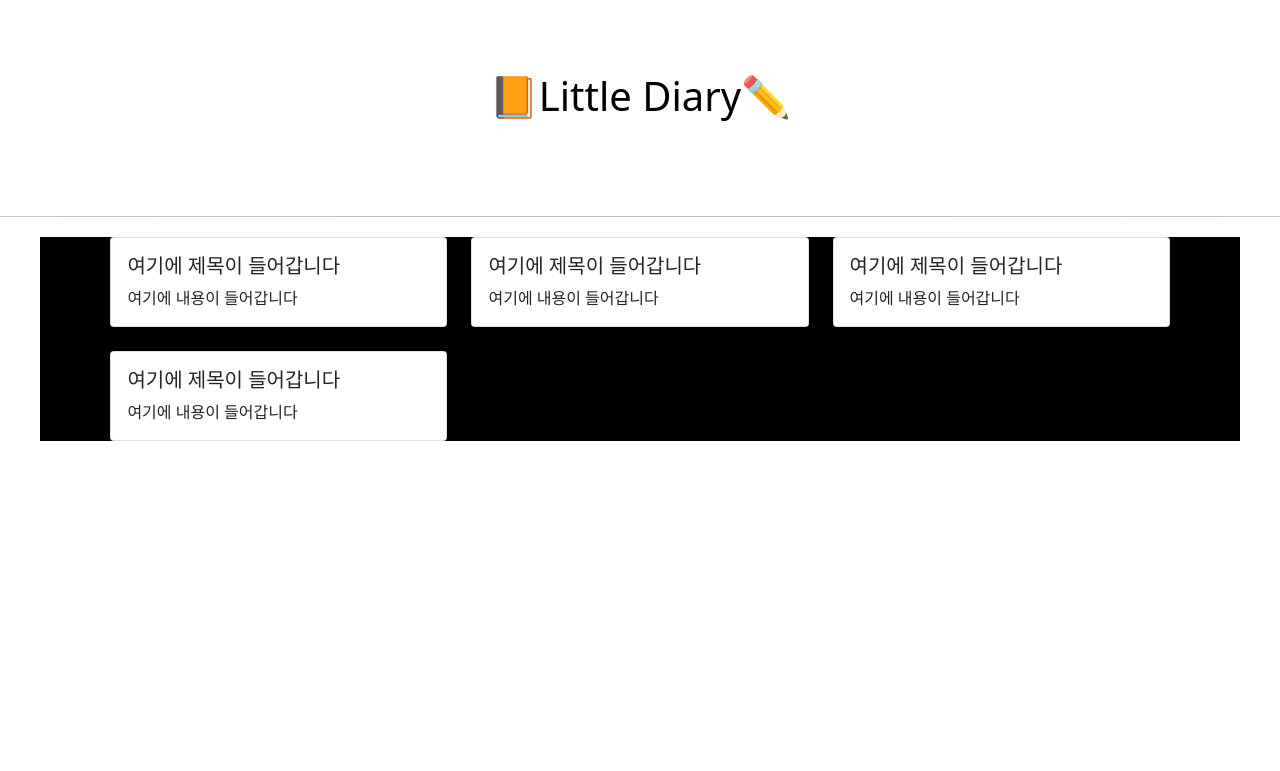
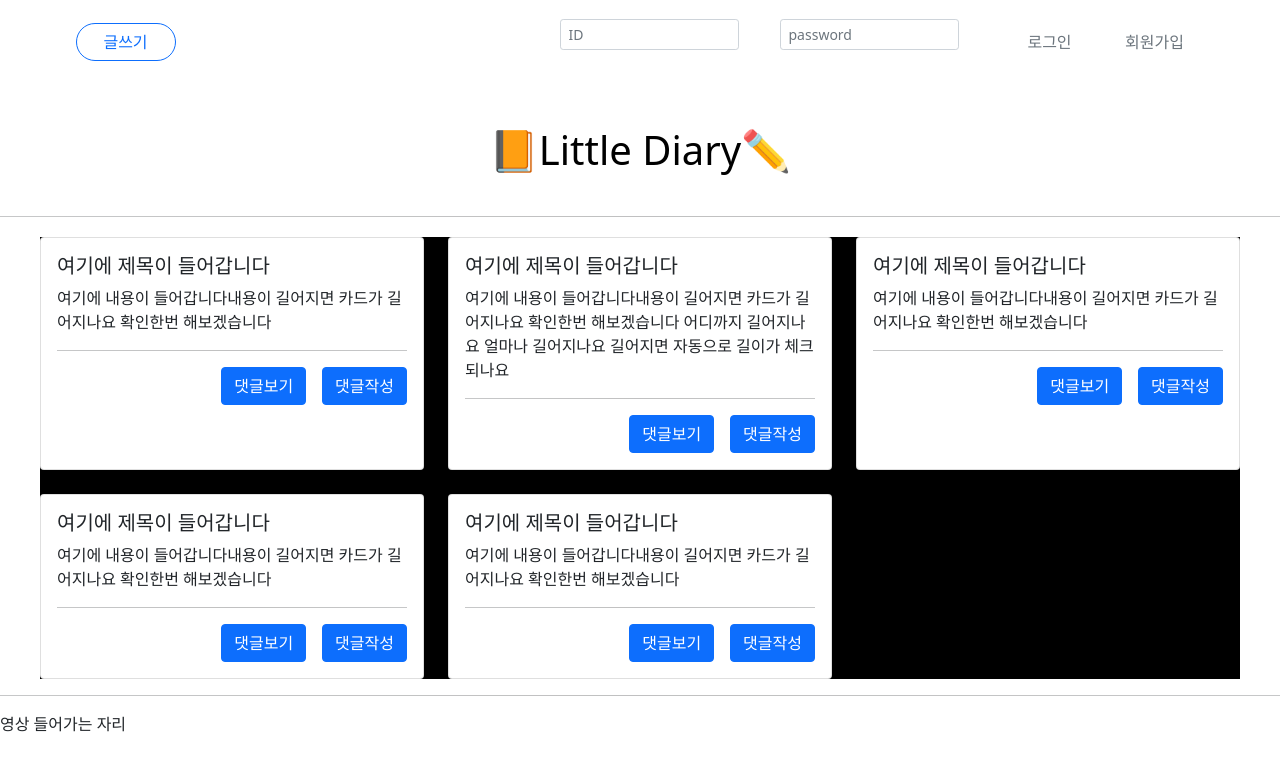
Before and after one commit to Full-Stack-Mini-Project-Team14/little-diary, a Flask app: page / in a window 1280 px wide. Shown: the top 771 px of the page. Run offline with Flask 2, Linux system fonts and the light colour scheme.

Commit message:
게시판 화면 구성 업데이트 / 로그인 회원가입 글쓰기 버튼 추가 영상 영역 지정 #1

```diff
--- a/templates/index.html
+++ b/templates/index.html
@@ -11,6 +11,7 @@
     <script src="https://cdn.jsdelivr.net/npm/bootstrap@5.0.2/dist/js/bootstrap.bundle.min.js"
         integrity="sha384-MrcW6ZMFYlzcLA8Nl+NtUVF0sA7MsXsP1UyJoMp4YLEuNSfAP+JcXn/tWtIaxVXM"
         crossorigin="anonymous"></script>
+
 
     <title>Little Diary</title>
 
@@ -50,22 +51,95 @@
             height: 1px;
             background-image: linear-gradient(to right, rgba(0, 0, 0, 0), rgba(0, 0, 0, 0.75), rgba(0, 0, 0, 0));
         }
+
+        .btnwrap {
+            width: 100%;
+            margin: 0px 10px 60px auto;
+            display: flex;
+            flex-direction: row;
+            align-items: center;
+            justify-content: center;
+
+        }
+
+        .btnwrap>button {
+            border-radius: 20px;
+            width: 100px;
+            margin-left: 5px;
+        }
+
+        .loginwrap {
+            /* background-color: black; */
+            margin-left: 30%;
+            display: flex;
+            flex-direction: row;
+            align-items: center;
+            justify-content: center;
+
+
+        }
+
+        .loginwrap>button {
+            /* background-color: aliceblue; */
+            border: none;
+            width: 100px;
+            margin-right: 5px;
+
+        }
+
+
     </style>
+    <script>
+
+
+
+
+    </script>
 </head>
 
 <body>
     <div class="mytitle">
+
+        <div class='btnwrap'>
+            <button type="button" class="btn btn-outline-primary">글쓰기</button>
+
+            <div class='loginwrap'>
+                <div class="row mb-3">
+                    <!-- <label for="colFormLabelSm" class="col-sm-2 col-form-label col-form-label-sm">Email</label> -->
+                    <div class="col-sm-10">
+                        <input type="email" class="form-control form-control-sm" id="colFormLabelSm"
+                            placeholder="ID">
+                    </div>
+                </div>
+                <div class="row mb-3">
+                    <!-- <label for="colFormLabelSm" class="col-sm-2 col-form-label col-form-label-sm">Email</label> -->
+                    <div class="col-sm-10">
+                        <input type="email" class="form-control form-control-sm" id="colFormLabelSm"
+                            placeholder="password">
+                    </div>
+                </div>
+                <button onclick="loginTog()" id='loginbtn' type="button" class="btn btn-outline-secondary">로그인</button>
+                <button type="button" class="btn btn-outline-secondary">회원가입</button>
+            </div>
+        </div>
+
+
         <h1>📙Little Diary✏</h1>
     </div>
     <hr class="hr-1">
 
-    <div class = 'postWrap'>
+    <div class='postWrap'>
         <div class="row row-cols-1 row-cols-md-3 g-4">
             <div class="col">
                 <div class="card h-100">
                     <div class="card-body">
                         <h5 class="card-title">여기에 제목이 들어갑니다</h5>
-                  <p class="card-text">여기에 내용이 들어갑니다</p>
+                        <p class="card-text">여기에 내용이 들어갑니다내용이 길어지면 카드가 길어지나요 확인한번 해보겠습니다</p>
+                        <hr class="hr-1">
+                        <div class="d-grid gap-2 d-md-flex justify-content-md-end">
+                            <button class="btn btn-primary me-md-2" type="button">댓글보기</button>
+                            <button class="btn btn-primary" type="button">댓글작성</button>
+                        </div>
                     </div>
                 </div>
             </div>
@@ -73,7 +147,14 @@
                 <div class="card h-100">
                     <div class="card-body">
                         <h5 class="card-title">여기에 제목이 들어갑니다</h5>
-                  <p class="card-text">여기에 내용이 들어갑니다</p>
+                        <p class="card-text">여기에 내용이 들어갑니다내용이 길어지면 카드가 길어지나요 확인한번 해보겠습니다
+                            어디까지 길어지나요 얼마나 길어지나요 길어지면 자동으로 길이가 체크되나요
+                        </p>
+                        <hr class="hr-1">
+                        <div class="d-grid gap-2 d-md-flex justify-content-md-end">
+                            <button class="btn btn-primary me-md-2" type="button">댓글보기</button>
+                            <button class="btn btn-primary" type="button">댓글작성</button>
+                        </div>
                     </div>
                 </div>
             </div>
@@ -81,7 +162,12 @@
                 <div class="card h-100">
                     <div class="card-body">
                         <h5 class="card-title">여기에 제목이 들어갑니다</h5>
-                  <p class="card-text">여기에 내용이 들어갑니다</p>
+                        <p class="card-text">여기에 내용이 들어갑니다내용이 길어지면 카드가 길어지나요 확인한번 해보겠습니다</p>
+                        <hr class="hr-1">
+                        <div class="d-grid gap-2 d-md-flex justify-content-md-end">
+                            <button class="btn btn-primary me-md-2" type="button">댓글보기</button>
+                            <button class="btn btn-primary" type="button">댓글작성</button>
+                        </div>
                     </div>
                 </div>
             </div>
@@ -89,13 +175,34 @@
                 <div class="card h-100">
                     <div class="card-body">
                         <h5 class="card-title">여기에 제목이 들어갑니다</h5>
-                  <p class="card-text">여기에 내용이 들어갑니다</p>
+                        <p class="card-text">여기에 내용이 들어갑니다내용이 길어지면 카드가 길어지나요 확인한번 해보겠습니다</p>
+                        <hr class="hr-1">
+                        <div class="d-grid gap-2 d-md-flex justify-content-md-end">
+                            <button class="btn btn-primary me-md-2" type="button">댓글보기</button>
+                            <button class="btn btn-primary" type="button">댓글작성</button>
                         </div>
+                    </div>
+                </div>
+            </div>
+            <div class="col">
+                <div class="card h-100">
+                    <div class="card-body">
+                        <h5 class="card-title">여기에 제목이 들어갑니다</h5>
+                        <p class="card-text">여기에 내용이 들어갑니다내용이 길어지면 카드가 길어지나요 확인한번 해보겠습니다</p>
+                        <hr class="hr-1">
+                        <div class="d-grid gap-2 d-md-flex justify-content-md-end">
+                            <button class="btn btn-primary me-md-2" type="button">댓글보기</button>
+                            <button class="btn btn-primary" type="button">댓글작성</button>
                         </div>
                     </div>
                 </div>
             </div>
 
+        </div>
+    </div>
+    <hr class="hr-1">
+    영상 들어가는 자리
+
 </body>
 
 </html>
```
Lines whose indentation alone changed are shown as unchanged.
